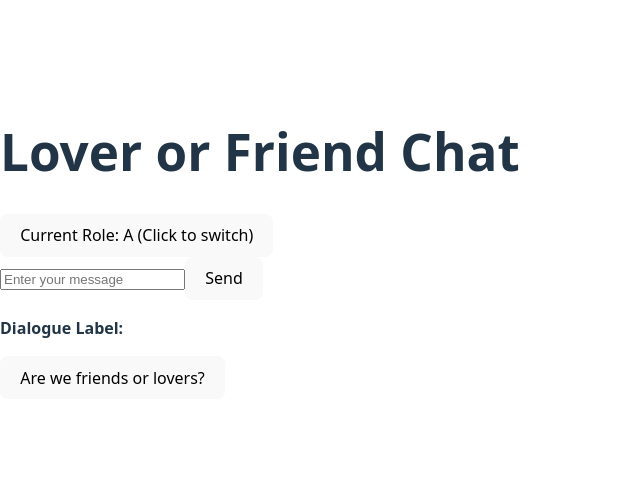
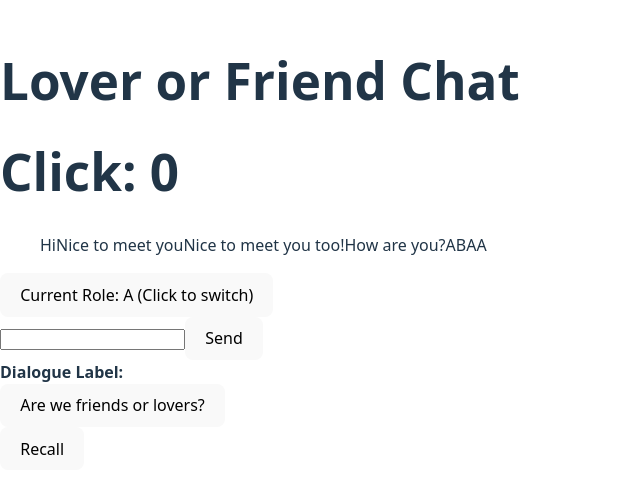
Before and after one commit to FZFZFZZ/PlatonicOrRomantic, a React (Vite) app in the folder frontend/: page / in a window 1280 px wide. Shown: the part 156-650 px from the top of the page, without its empty margins (0-640 px from the left). Built offline with nearby package versions, Linux system fonts and the light colour scheme.

Commit message:
Clean up frontend

```diff
--- a/frontend/src/App.jsx
+++ b/frontend/src/App.jsx
@@ -1,107 +1,107 @@
 import React, { useState, useEffect } from "react";
 
-import DialogLabel, { DetailedChatHistory } from "./DialogLabel";
-import { SentenceHighlight } from "./hightlight";
-
-// To be replaced with a query
-function getWordIndices(chatHistory) {
-  // Just highlight 0-th word of 0-th sentence
-  // and first two words of 1-st sentence for now
-  let indices = {};
-  indices[0] = [0];
-  indices[1] = [0, 1]
-  return indices
-}
 
 export default function ChatApp() {
 
-  const [role, setRole] = useState("A");
-  const [message, setMessage] = useState("");
-  const [chatHistory, setChatHistory] = useState(() => {
-    return JSON.parse(localStorage.getItem("chatHistory")) || []
-  });
-  const [relabelTrigger, setRelabelTrigger] = useState(0);
-  const [suppressTrigger, setSuppressTrigger] = useState(0);
-  const [wordIndices, setWordIndices] = useState({})
+  // test
+  const [click, setClick] = useState(0)
 
-  useEffect(() => {
-    localStorage.setItem("chatHistory", JSON.stringify(chatHistory));
-  }, [chatHistory]);
+  // sample data
+  let sampleMessageHistory = ['Hi', 'Nice to meet you', 'Nice to meet you too!', 'How are you?']
+  let sampleRoleHistory = ['A', 'B', 'A', 'A']
 
-  useEffect(() => {
-    const indices = getWordIndices(chatHistory);
-    setWordIndices(indices);
-  }, [relabelTrigger])
+  // current input
+  const [role, setRole] = useState("A")
+  const [message, setMessage] = useState("")
+
+  // chatHistory
+  const [messageHistory, setMessageHistory] = useState(sampleMessageHistory)
+  const [roleHistory, setRoleHistory] = useState(sampleRoleHistory)
+  const [importantIndex, setImportantIndex] = useState([])
+
+  // labels
+  const [label, setLabel] = useState("")
+  const [explanation, setExplanation] = useState("")
 
 
-  const handleSubmit = (e) => {
-    e.preventDefault();
-    if (message.trim() === "") return;
-
-    const newEntry = { role, message };
-    setChatHistory([...chatHistory, newEntry]);
-    setMessage("");
-  };
-
-  const toggleRole = () => {
-    setRole((prev) => (prev === "A" ? "B" : "A"));
-  };
 
   return (
-    <div className="p-4 max-w-md mx-auto">
-      <h1 className="text-2xl font-bold mb-4">Lover or Friend Chat</h1>
+    <div>
+      <h1>Lover or Friend Chat</h1>
+      <h1>Click: {click}</h1>
 
       {/* Chat History with hightlight of important words*/}
-      <DetailedChatHistory
-        chatHistory={chatHistory}
-        trigger={relabelTrigger}
-        suppress={suppressTrigger}
-      />
+      <div>
+        <ul>
+          {messageHistory}
+          {roleHistory}
+          {/* {messageHistory.map((msg, idx) => <li>{roleHistory[idx]}: {msg}</li>)} */}
+        </ul>
+      </div>
 
       {/* Role Switcher */}
-      <div className="mb-4">
+      <div>
         <button
-          onClick={toggleRole}
-          className="px-4 py-2 bg-blue-500 text-white rounded hover:bg-blue-600"
+          onClick={() => {
+            setRole((prev) => (prev === "A" ? "B" : "A"));
+            setClick(click+1)
+          }}
         >
           Current Role: {role} (Click to switch)
         </button>
       </div>
 
       {/* Message Input */}
-      <form onSubmit={handleSubmit} className="mb-4">
+      <form onSubmit={handleSubmit}>
         <input
           type="text"
           value={message}
-          onChange={(e) => setMessage(e.target.value)}
-          placeholder="Enter your message"
-          className="w-full p-2 border rounded mb-2"
+          onChange={(e) => {
+            setMessage(e.target.value);
+            setClick(click+1)
+          }}
         />
         <button
           type="submit"
-          className="px-4 py-2 bg-green-500 text-white rounded hover:bg-green-600"
+          onSubmit={() => {
+            setMessageHistory(messageHistory.push(message))
+            setRoleHistory(roleHistory.push(role))
+          }}
         >
           Send
         </button>
       </form>
 
       {/* Label */}
-      <DialogLabel
-        chatHistory={chatHistory}
-        trigger={relabelTrigger}
-        suppress={suppressTrigger}
-      />
+      <div>
+        <strong>Dialogue Label:</strong> {label}
+      </div>
 
       {/* ReLabel Button */}
-      <button
-        onClick={() => {
-          setRelabelTrigger(prev => (prev + 1));
-          setSuppressTrigger(1);
-        }}
-        className="px-4 py-2 bg-purple-500 text-white rounded hover:bg-purple-600 mb-4"
-      >
-        Are we friends or lovers?
-      </button>
+      <div>
+        <button onClick={() => {
+          setLabel((label) => (label === "" ? getLabel() : ""))
+          setClick(click+1)
+        }}>Are we friends or lovers?</button>
+      </div>
+
+      {/* Recall Button */}
+      <div>
+        <button onClick={() => {
+          setMessageHistory(messageHistory.slice(0, -1))
+          setRoleHistory(roleHistory.slice(0, -1))
+        }}>Recall</button>
+      </div>
     </div>
   );
 }
+
+
+function handleSubmit() {
+
+}
+
+function getLabel() {
+  const sampleLabel = 'You are friends.'
+  return sampleLabel
+}
--- a/frontend/src/DialogLabel.jsx
+++ b/frontend/src/DialogLabel.jsx
@@ -38,12 +38,12 @@ export function DetailedChatHistory({ chatHistory, trigger, suppress }) {
   }, [trigger]);
 
   return(
-    <div className="space-y-2">
+    <div>
     {chatHistory.map((entry, index) => (
-        <div key={index} className="p-2 border rounded">
+        <div key={index}>
         <strong>Role {entry.role}:</strong>
         <SentenceHighlight sentence={entry.message} indices={wordIndices[index] || []} />
-        {trigger && <progress max="100" value="80"></progress>}
+        {trigger && <progress></progress>}
         </div>
     ))}
     </div>
```
